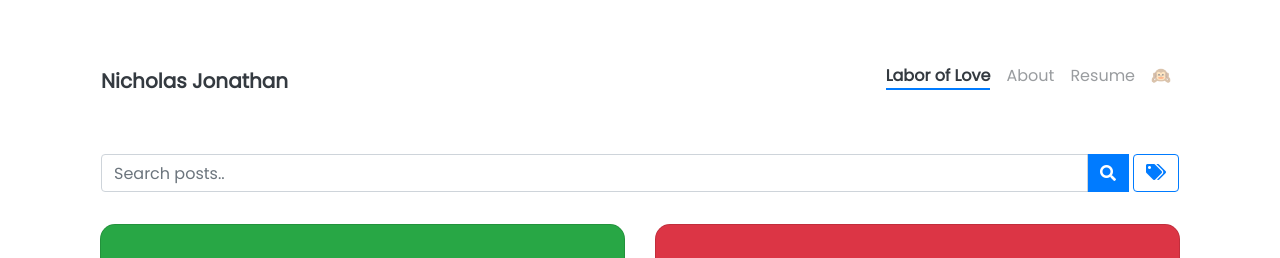
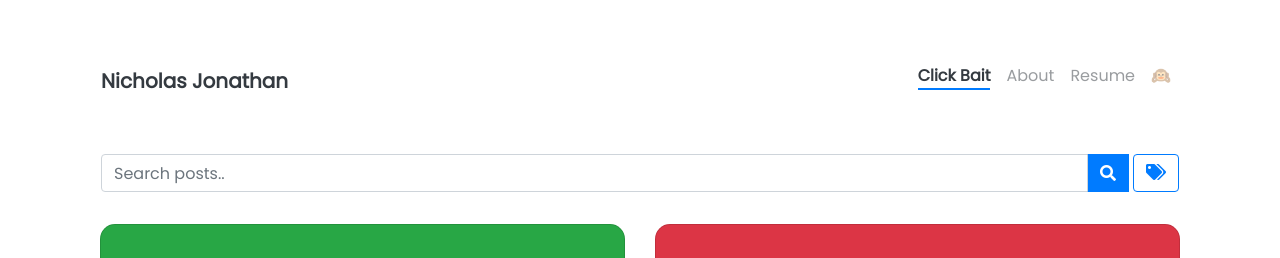
Before and after one commit to Seerow0/-MK-II-Nicholas-J-Website-, a Jekyll site: the page built from pages/blog.html, in a window 1280 px wide. Shown: the top 258 px of the page. Built offline with Jekyll 4.4.1, drawn with Linux system fonts in a browser that asks for light colours; nearby versions of some CDN libraries; a script that is not in the unit is left out; comment, search, counter and statistics services are not loaded.

Commit message:
Update blog.html

```diff
--- a/pages/blog.html
+++ b/pages/blog.html
@@ -1,7 +1,7 @@
 ---
 layout: default
 <!--title: Blog-->
-title: Labor of Love
+title: Click Bait
 weight: 2
 permalink: /blog/
 ---
```
